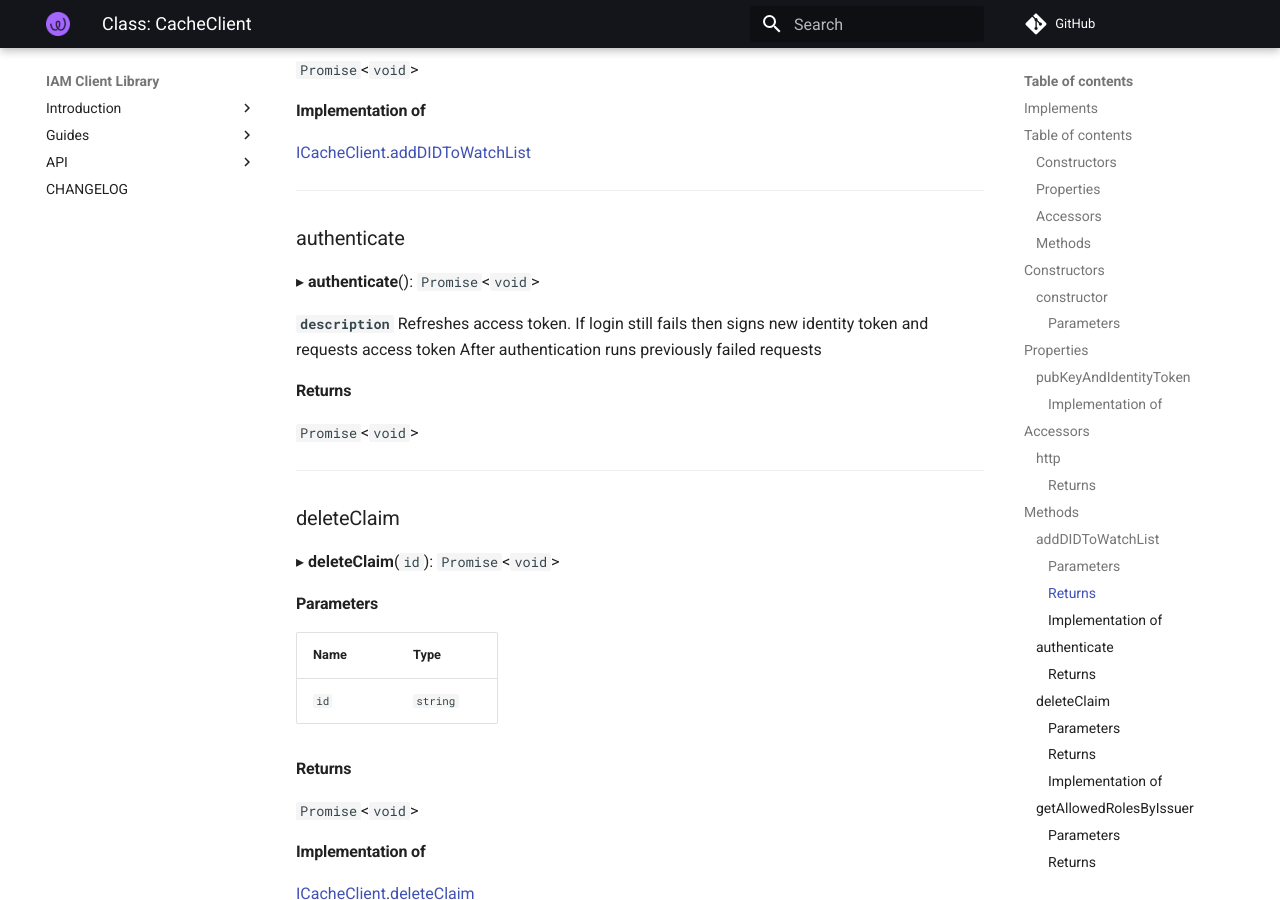
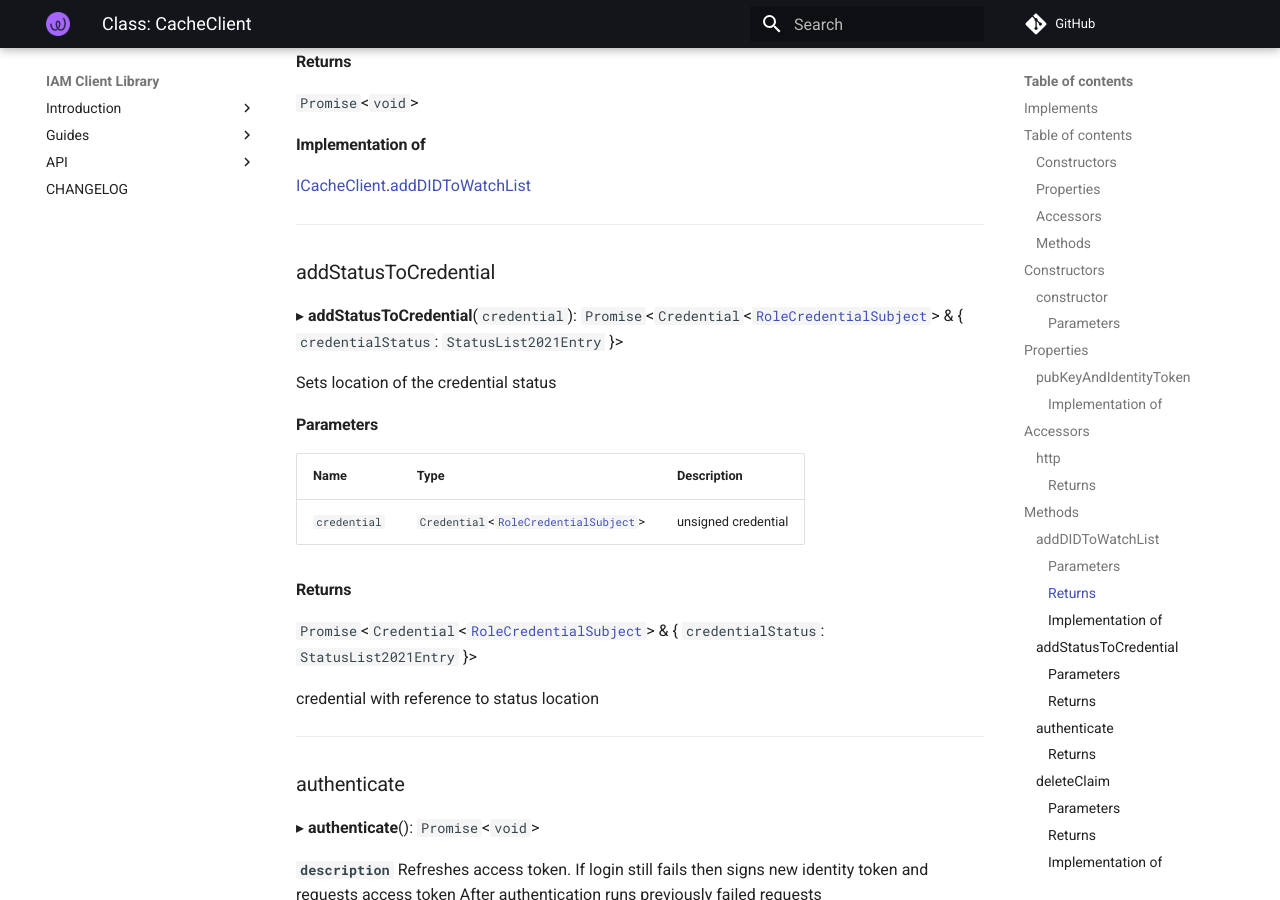
Before and after one commit to energywebfoundation/iam-client-lib, an MkDocs documentation site: the page built from docs/api/classes/modules_cache_client.CacheClient.md, in a window 1280 px wide and 900 px high, scrolled down 3119 px. Built offline with MkDocs 1.6.1 and Material for MkDocs 9.7.7, drawn with Linux system fonts in a browser that asks for light colours; comment, search, counter and statistics services are not loaded; some of the changed text lies outside the part shown.

```diff
--- a/docs/api/classes/modules_cache_client.CacheClient.md
+++ b/docs/api/classes/modules_cache_client.CacheClient.md
@@ -23,6 +23,7 @@
 ### Methods
 
 - [addDIDToWatchList](modules_cache_client.CacheClient.md#adddidtowatchlist)
+- [addStatusToCredential](modules_cache_client.CacheClient.md#addstatustocredential)
 - [authenticate](modules_cache_client.CacheClient.md#authenticate)
 - [deleteClaim](modules_cache_client.CacheClient.md#deleteclaim)
 - [getAllowedRolesByIssuer](modules_cache_client.CacheClient.md#getallowedrolesbyissuer)
@@ -110,6 +111,26 @@
 #### Implementation of
 
 [ICacheClient](../interfaces/modules_cache_client.ICacheClient.md).[addDIDToWatchList](../interfaces/modules_cache_client.ICacheClient.md#adddidtowatchlist)
+
+___
+
+### addStatusToCredential
+
+▸ **addStatusToCredential**(`credential`): `Promise`<`Credential`<[`RoleCredentialSubject`](../interfaces/modules_verifiable_credentials.RoleCredentialSubject.md)\> & { `credentialStatus`: `StatusList2021Entry`  }\>
+
+Sets location of the credential status
+
+#### Parameters
+
+| Name | Type | Description |
+| :------ | :------ | :------ |
+| `credential` | `Credential`<[`RoleCredentialSubject`](../interfaces/modules_verifiable_credentials.RoleCredentialSubject.md)\> | unsigned credential |
+
+#### Returns
+
+`Promise`<`Credential`<[`RoleCredentialSubject`](../interfaces/modules_verifiable_credentials.RoleCredentialSubject.md)\> & { `credentialStatus`: `StatusList2021Entry`  }\>
+
+credential with reference to status location
 
 ___
 
```
Also changed, not shown: docs/api/classes/modules_verifiable_credentials.VerifiableCredentialsServiceBase.md (+21 -0 lines), docs/api/interfaces/modules_claims.IssueClaimRequestOptions.md (+9 -0 lines), docs/api/interfaces/modules_claims.IssueVerifiablePresentationOptions.md (+9 -0 lines), docs/api/interfaces/modules_verifiable_credentials.RoleCredentialSubjectParams.md (+9 -0 lines), docs/api/modules/modules_verifiable_credentials.md (+3 -1 lines), 1 other file.
